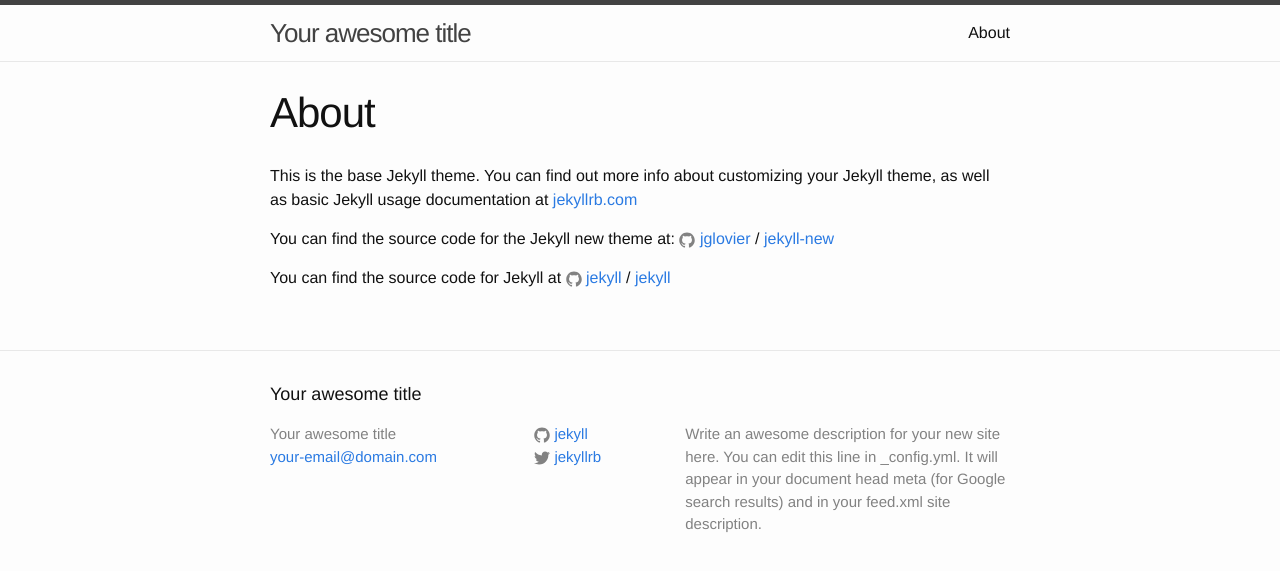
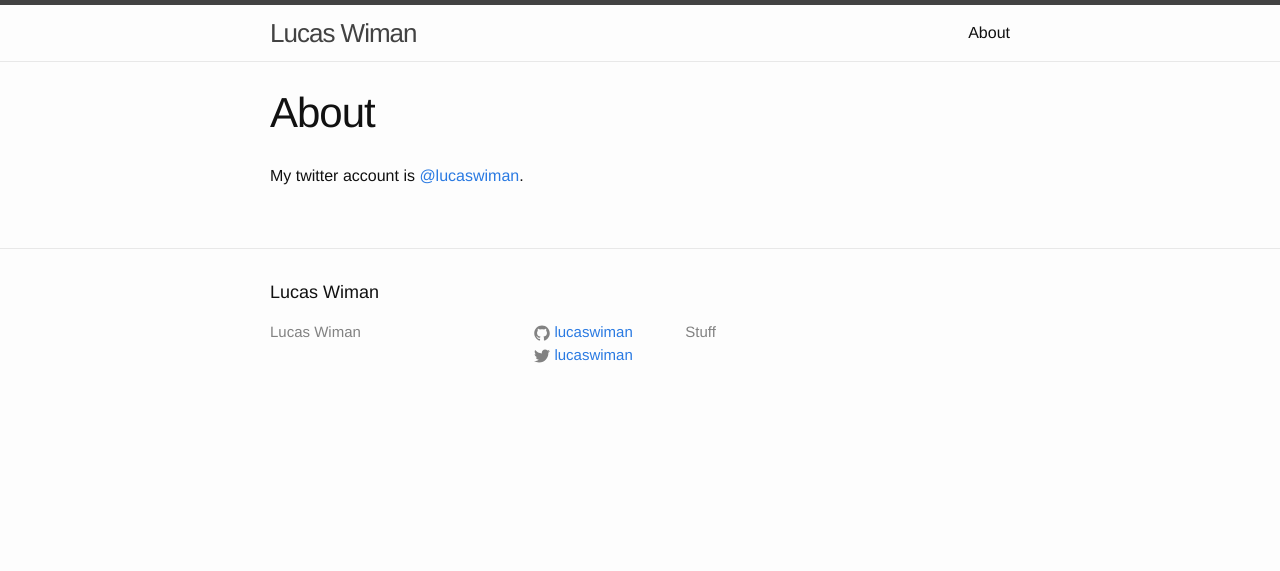
Before and after one commit to lucaswiman/blog, a Jekyll site: the page built from about.md, in a window 1280 px wide. Shown: the top 571 px of the page. Built offline with Jekyll 4.4.1, drawn with Linux system fonts in a browser that asks for light colours.

Commit message:
Update config and about

```diff
--- a/_config.yml
+++ b/_config.yml
@@ -6,16 +6,12 @@
 # 'jekyll serve'. If you change this file, please restart the server process.
 
 # Site settings
-title: Your awesome title
-email: your-email@domain.com
-description: > # this means to ignore newlines until "baseurl:"
-  Write an awesome description for your new site here. You can edit this
-  line in _config.yml. It will appear in your document head meta (for
-  Google search results) and in your feed.xml site description.
-baseurl: "" # the subpath of your site, e.g. /blog
-url: "http://yourdomain.com" # the base hostname & protocol for your site
-twitter_username: jekyllrb
-github_username:  jekyll
+title: Lucas Wiman
+description: Stuff
+baseurl: "/blog" # the subpath of your site, e.g. /blog
+url: "https://lucaswiman.github.io" # the base hostname & protocol for your site
+twitter_username: lucaswiman
+github_username:  lucaswiman
 
 # Build settings
 markdown: kramdown
--- a/about.md
+++ b/about.md
@@ -4,12 +4,4 @@ title: About
 permalink: /about/
 ---
 
-This is the base Jekyll theme. You can find out more info about customizing your Jekyll theme, as well as basic Jekyll usage documentation at [jekyllrb.com](http://jekyllrb.com/)
-
-You can find the source code for the Jekyll new theme at:
-{% include icon-github.html username="jglovier" %} /
-[jekyll-new](https://github.com/jglovier/jekyll-new)
-
-You can find the source code for Jekyll at
-{% include icon-github.html username="jekyll" %} /
-[jekyll](https://github.com/jekyll/jekyll)
+My twitter account is [@lucaswiman](https://twitter.com/lucaswiman).
```
